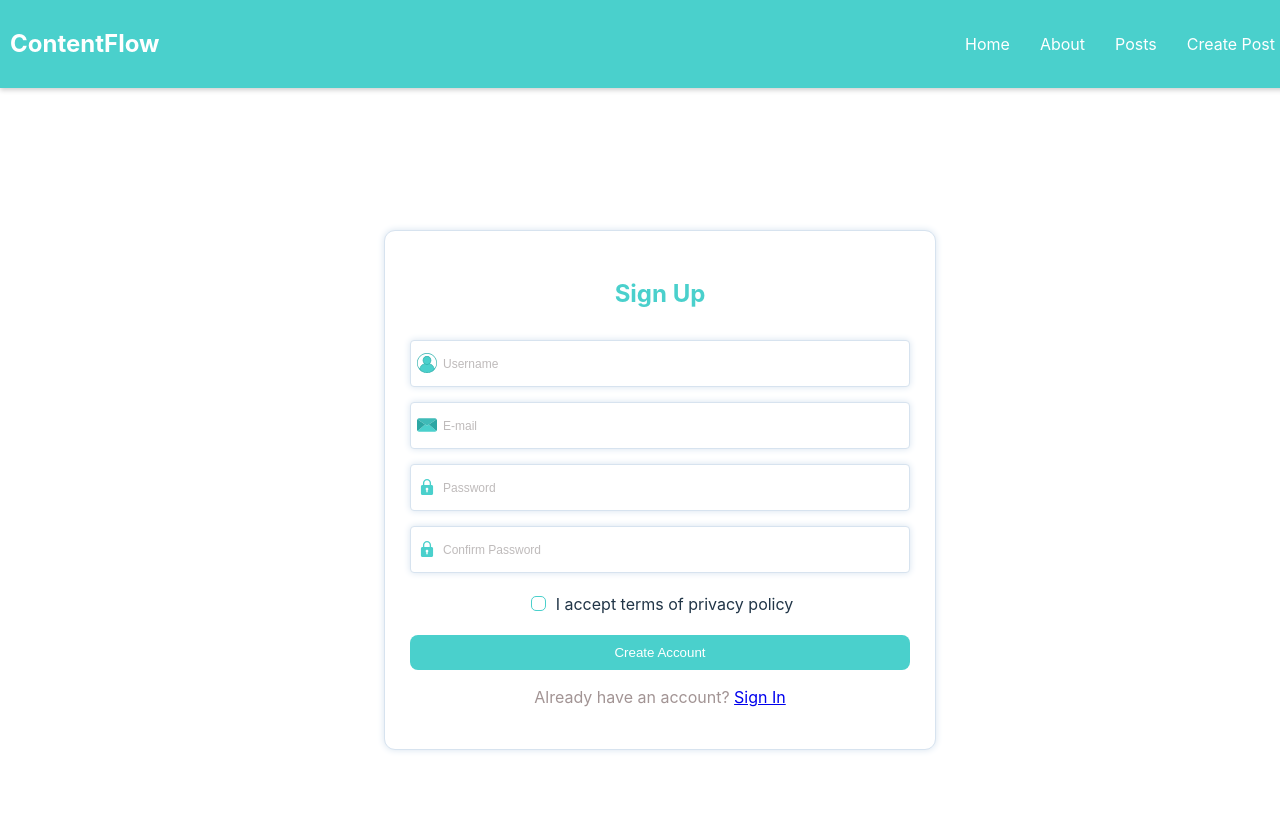
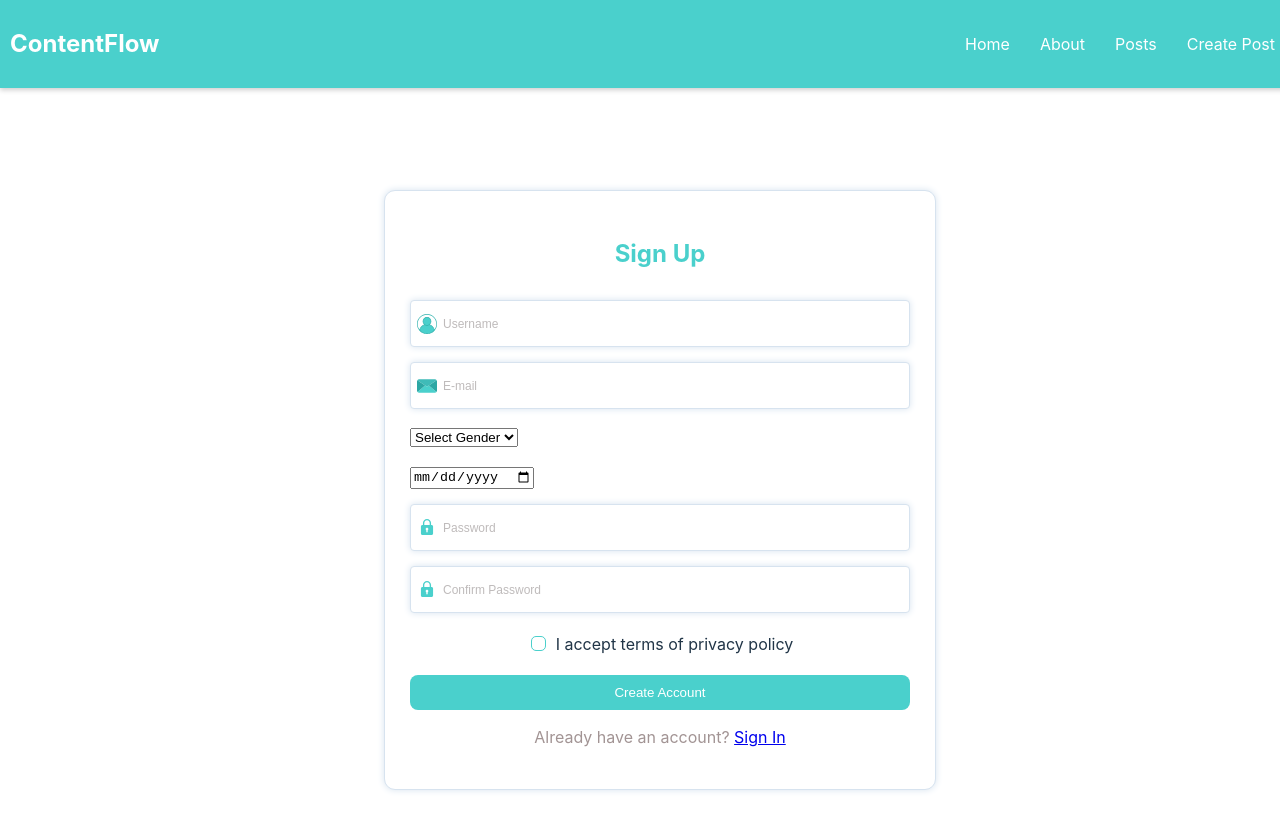
Before and after one commit to Thundem/ContentFlow, a React (Vite) app in the folder client/: page /register in a window 1280 px wide. Shown: the top 830 px of the page. Built offline with nearby package versions, Linux system fonts and the light colour scheme.

Commit message:
Add gender and date of birth fields to SignUp component with validation

```diff
--- a/client/src/components/Login.tsx
+++ b/client/src/components/Login.tsx
@@ -1,4 +1,3 @@
-// src/components/Login.tsx
 import React, { useState } from "react";
 import { useAuth } from "../hooks/useAuth";
 import emailIcon from "./img/email.svg";
@@ -6,7 +5,7 @@ import passwordIcon from "./img/password.svg";
 import styles from "./style/SignUp.module.css";
 import { ToastContainer, toast } from "react-toastify";
 import "react-toastify/dist/ReactToastify.css";
-import { notify } from "./toast"; // Переконайтеся, що ця функція правильно обробляє рядки
+import { notify } from "./toast";
 import { Link, useNavigate } from "react-router-dom";
 import { LoginData } from "./types";
 import axiosInstance from "../api/axiosInstance";
--- a/client/src/components/SignUp.tsx
+++ b/client/src/components/SignUp.tsx
@@ -1,4 +1,3 @@
-// src/components/SignUp.tsx
 import React, { useEffect, useState } from "react";
 import userIcon from "./img/user.svg";
 import emailIcon from "./img/email.svg";
@@ -11,15 +10,19 @@ import { notify } from "./toast";
 import { Link, useNavigate } from "react-router-dom";
 import axiosInstance from "../api/axiosInstance";
 import { SignUpData } from "./types";
+import maleAvatar from "./img/manAvatar.png";
+import femaleAvatar from "./img/womanAvatar.png";
 
 const SignUp: React.FC = () => {
-  const navigate = useNavigate(); // Додаємо навігацію після успішної реєстрації
+  const navigate = useNavigate();
   const [data, setData] = useState<SignUpData>({
     username: "",
     email: "",
     password: "",
     confirmPassword: "",
     IsAccepted: false,
+    gender: "",
+    dateOfBirth: "",
   });
 
   const [errors, setErrors] = useState<Record<string, string>>({});
@@ -29,15 +32,26 @@ const SignUp: React.FC = () => {
     setErrors(validate(data, "signUp"));
   }, [data, touched]);
 
-  const changeHandler = (event: React.ChangeEvent<HTMLInputElement>) => {
-    const { name, value, type, checked } = event.target;
-    setData((prevData) => ({
-      ...prevData,
-      [name]: type === "checkbox" ? checked : value,
-    }));
+  const changeHandler = (event: React.ChangeEvent<HTMLInputElement | HTMLSelectElement>) => {
+    const target = event.target;
+    const name = target.name;
+
+    if (target instanceof HTMLInputElement && target.type === "checkbox") {
+        const checked = target.checked;
+        setData((prevData) => ({
+            ...prevData,
+            [name]: checked,
+        }));
+    } else {
+        const value = target.value;
+        setData((prevData) => ({
+            ...prevData,
+            [name]: value,
+        }));
+    }
   };
 
-  const focusHandler = (event: React.FocusEvent<HTMLInputElement>) => {
+  const focusHandler = (event: React.FocusEvent<HTMLInputElement | HTMLSelectElement>) => {
     const { name } = event.target;
     setTouched((prevTouched) => ({ ...prevTouched, [name]: true }));
   };
@@ -47,11 +61,33 @@ const SignUp: React.FC = () => {
     if (!Object.keys(errors).length) {
       const pushData = async () => {
         try {
+          let avatarFile: File;
+          if (data.gender === "MALE") {
+            const response = await fetch(maleAvatar);
+            const blob = await response.blob();
+            avatarFile = new File([blob], "maleAvatar.png", { type: "image/png" });
+          } else if (data.gender === "FEMALE") {
+            const response = await fetch(femaleAvatar);
+            const blob = await response.blob();
+            avatarFile = new File([blob], "femaleAvatar.png", { type: "image/png" });
+          } else {
+            notify("Please select a gender", "error");
+            return;
+          }
+
+          const formData = new FormData();
+          formData.append("username", data.username);
+          formData.append("email", data.email.toLowerCase());
+          formData.append("password", data.password);
+          formData.append("gender", data.gender);
+          formData.append("dateOfBirth", data.dateOfBirth);
+          formData.append("avatar", avatarFile);
+
           const urlApi = `/api/auth/register`;
-          const response = await axiosInstance.post(urlApi, {
-            username: data.username,
-            email: data.email.toLowerCase(),
-            password: data.password,
+          const response = await axiosInstance.post(urlApi, formData, {
+            headers: {
+              "Content-Type": "multipart/form-data",
+            },
           });
 
           toast.promise(
@@ -79,6 +115,8 @@ const SignUp: React.FC = () => {
         password: true,
         confirmPassword: true,
         IsAccepted: true,
+        gender: true,
+        dateOfBirth: true,
       });
     }
   };
@@ -116,6 +154,33 @@ const SignUp: React.FC = () => {
             <img src={emailIcon} alt="Email icon" />
           </div>
           {errors.email && touched.email && <span className={styles.error}>{errors.email}</span>}
+        </div>
+        <div>
+          <div className={errors.gender && touched.gender ? styles.unCompleted : !errors.gender && touched.gender ? styles.completed : undefined}>
+            <select
+              name="gender"
+              value={data.gender}
+              onChange={changeHandler}
+              onFocus={focusHandler}
+            >
+              <option value="">Select Gender</option>
+              <option value="MALE">Male</option>
+              <option value="FEMALE">Female</option>
+            </select>
+          </div>
+          {errors.gender && touched.gender && <span className={styles.error}>{errors.gender}</span>}
+        </div>
+        <div>
+          <div className={errors.dateOfBirth && touched.dateOfBirth ? styles.unCompleted : !errors.dateOfBirth && touched.dateOfBirth ? styles.completed : undefined}>
+            <input
+              type="date"
+              name="dateOfBirth"
+              value={data.dateOfBirth}
+              onChange={changeHandler}
+              onFocus={focusHandler}
+            />
+          </div>
+          {errors.dateOfBirth && touched.dateOfBirth && <span className={styles.error}>{errors.dateOfBirth}</span>}
         </div>
         <div>
           <div className={errors.password && touched.password ? styles.unCompleted : !errors.password && touched.password ? styles.completed : undefined}>
--- a/client/src/components/validate.tsx
+++ b/client/src/components/validate.tsx
@@ -41,6 +41,31 @@ export const validate = (data: LoginData | SignUpData, type: "login" | "signUp")
       } else {
         errors.IsAccepted = "Accept terms!";
       }
+      // Перевірка гендера
+      if (!signUpData.gender) {
+        errors.gender = "Please select your gender";
+      } else {
+          delete errors.gender;
+      }
+
+      // Перевірка дати народження
+      if (!signUpData.dateOfBirth) {
+          errors.dateOfBirth = "Please select your date of birth";
+      } else {
+          // Додаткова перевірка на вік користувача (наприклад, не менше 13 років)
+          const today = new Date();
+          const birthDate = new Date(signUpData.dateOfBirth);
+          let age = today.getFullYear() - birthDate.getFullYear();
+          const monthDifference = today.getMonth() - birthDate.getMonth();
+          if (monthDifference < 0 || (monthDifference === 0 && today.getDate() < birthDate.getDate())) {
+              age--;
+          }
+          if (age < 13) {
+              errors.dateOfBirth = "You must be at least 13 years old";
+          } else {
+              delete errors.dateOfBirth;
+          }
+      }
     }
 
     return errors;
```
Also changed, not shown: client/src/components/types.tsx (+11 -0 lines).
